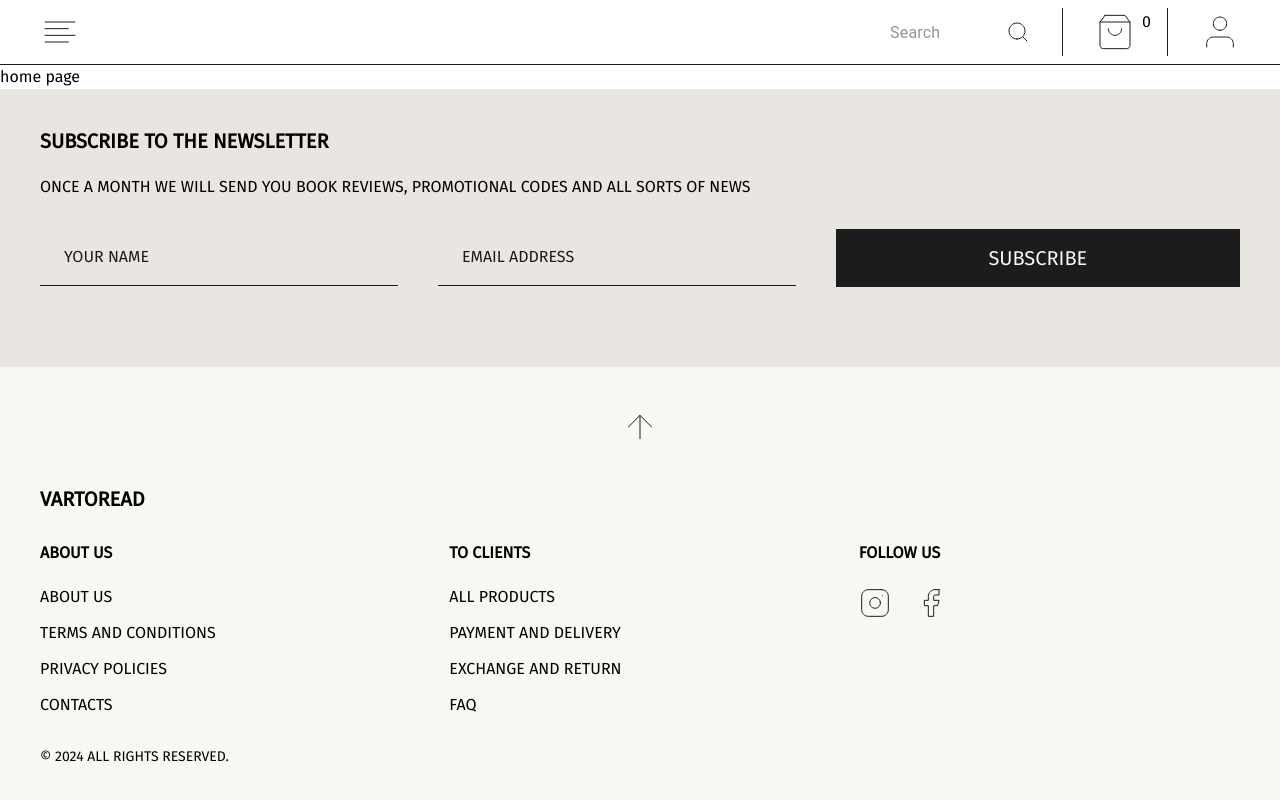
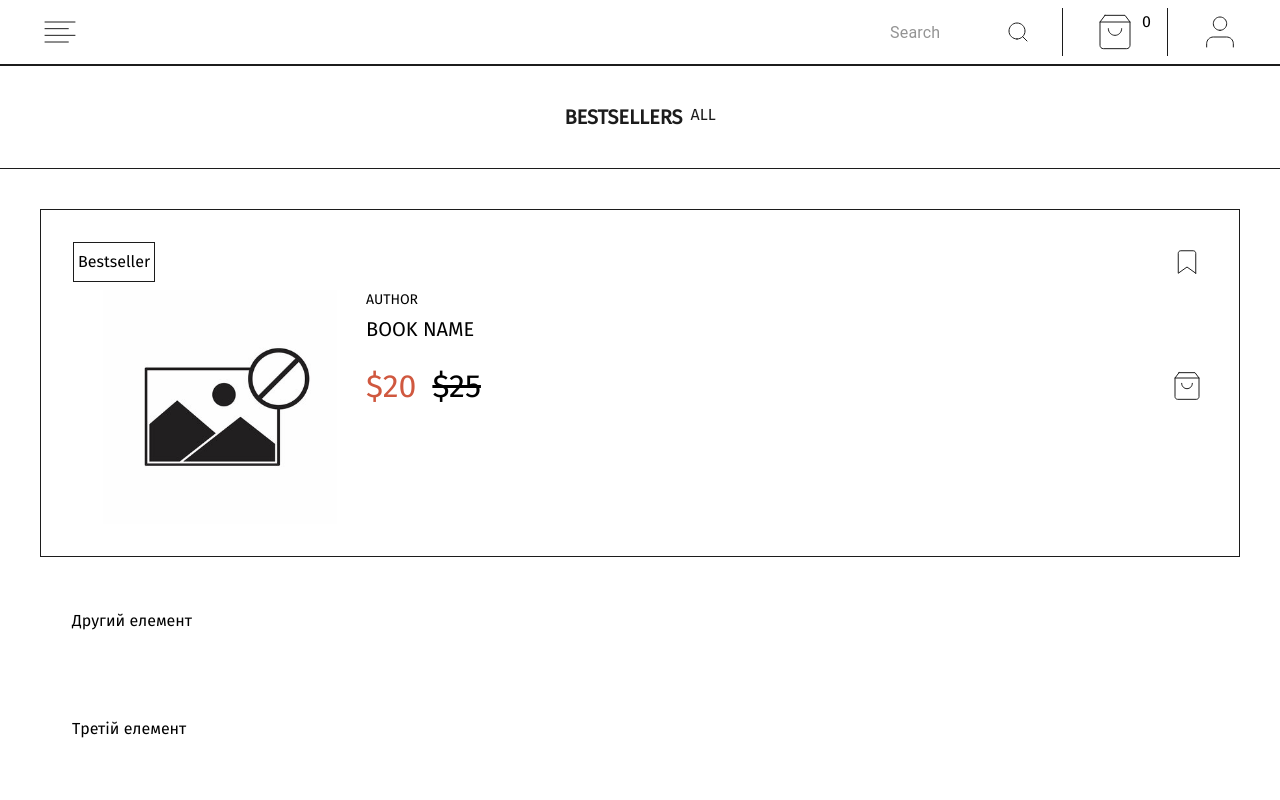
Before and after one commit to Ir-ra/read, a Next.js app: page / in a window 1280 px wide. Shown: the top 800 px of the page. Built offline with nearby package versions, Linux system fonts and the light colour scheme.

Commit message:
add section title and beatseller layout

```diff
--- /dev/null
+++ b/src/app/components/Bestsellers/Bestsellers.tsx
@@ -0,0 +1,112 @@
+import Link from "next/link";
+import Image from "next/image";
+
+import plug_book from "../../assets/img/plugs/plug_book.jpg";
+
+export const Bestsellers = () => {
+  const sale = true;
+  return (
+    <section className="px-6 pt-10 pb-20 tablet:px-10 tablet:pb-[62px]">
+      <ul className="desktop:grid desktop:grid-cols-2 desktop:gap-5">
+        <li className="desktop:col-span-1 desktop:row-span-2 mb-5 desktop:mb-0 p-4 tablet:p-8 border-Black border">
+          <div className="flex mb-2 justify-between">
+            <span className="px-1 py[2px]  border-Black border flex justify-center items-center">
+              Bestseller
+            </span>
+            <button
+              type="button"
+              className="border-none w-8 h-8 tablet:w-10 tablet:h-10 flex justify-center items-center"
+            >
+              <svg
+                xmlns="http://www.w3.org/2000/svg"
+                width="20"
+                height="24"
+                viewBox="0 0 20 24"
+                fill="none"
+              >
+                <path
+                  d="M18.75 23.25L10 17L1.25 23.25V3.25C1.25 2.58696 1.51339 1.95107 1.98223 1.48223C2.45107 1.01339 3.08696 0.75 3.75 0.75H16.25C16.913 0.75 17.5489 1.01339 18.0178 1.48223C18.4866 1.95107 18.75 2.58696 18.75 3.25V23.25Z"
+                  stroke="#1C1C1C"
+                  stroke-linecap="round"
+                  stroke-linejoin="round"
+                />
+              </svg>
+            </button>
+          </div>
+          <div className="flex">
+            <div className="relative px-4 tablet:px-[70px] desktop:px-[96px] desktop:py-4 w-32 h-36 tablet:w-[293px] tablet:h-[234px] desktop:w-[491px] desktop:h-[472px]">
+              <Image
+                src={plug_book}
+                alt="Unavailable Image"
+                layout="fill"
+                objectFit="contain"
+                objectPosition="center"
+                quality={100}
+              />
+            </div>
+            <div className="flex flex-col items-center gap-1 flex-1">
+              <div className="flex flex-col items-start gap-1 w-full">
+                <p className="text-xxxs tablet:text- xxs font-light uppercase">
+                  author
+                </p>
+                <p className="text-xs tablet:text-cartL uppercase font-normal h-12 target:h-[60px]">
+                  book name
+                </p>
+              </div>
+              <div className="flex justify-between items-center w-full">
+                <div className="flex items-start gap-3 flex-1 tablet:gap-4">
+                  {sale ? (
+                    <>
+                      <p className="text-m tablet:text-l uppercase font-normal text-AccentRed">
+                        $20
+                      </p>
+                      <p className="text-m tablet:text-l uppercase font-normal line-through">
+                        $25
+                      </p>
+                    </>
+                  ) : (
+                    <p className="text-m tablet:text-l uppercase font-normal">
+                      $25
+                    </p>
+                  )}
+                </div>
+                <button className="border-none w-8 h-8 tablet:w-10 tablet:h-10 flex justify-center items-center">
+                  <svg
+                    xmlns="http://www.w3.org/2000/svg"
+                    width="32"
+                    height="32"
+                    viewBox="0 0 32 32"
+                    fill="none"
+                  >
+                    <path
+                      d="M8 2.66666L4 8V26.6667C4 27.3739 4.28095 28.0522 4.78105 28.5523C5.28115 29.0524 5.95942 29.3333 6.66667 29.3333H25.3333C26.0406 29.3333 26.7189 29.0524 27.219 28.5523C27.719 28.0522 28 27.3739 28 26.6667V8L24 2.66666H8Z"
+                      stroke="#1C1C1C"
+                      stroke-linecap="round"
+                      stroke-linejoin="round"
+                    />
+                    <path
+                      d="M4 8H28"
+                      stroke="#1C1C1C"
+                      stroke-linecap="round"
+                      stroke-linejoin="round"
+                    />
+                    <path
+                      d="M21.3332 13.3333C21.3332 14.7478 20.7713 16.1044 19.7711 17.1046C18.7709 18.1048 17.4143 18.6667 15.9998 18.6667C14.5853 18.6667 13.2288 18.1048 12.2286 17.1046C11.2284 16.1044 10.6665 14.7478 10.6665 13.3333"
+                      stroke="#1C1C1C"
+                      stroke-linecap="round"
+                      stroke-linejoin="round"
+                    />
+                  </svg>
+                </button>
+              </div>
+            </div>
+          </div>
+        </li>
+        <li className="desktop:col-span-1 mb-5 desktop:mb-0 p-4 tablet:p-8">
+          Другий елемент
+        </li>
+        <li className="desktop:col-span-1 p-4 tablet:p-8">Третій елемент</li>
+      </ul>
+    </section>
+  );
+};
--- /dev/null
+++ b/src/app/components/SectionTitle/SectionTitle.tsx
@@ -0,0 +1,24 @@
+import Link from "next/link";
+
+interface SectionTitleProps {
+  title: string;
+  link: string;
+}
+
+export const SectionTitle: React.FC<SectionTitleProps> = ({ title, link }) => {
+  return (
+    <div className="flex justify-center items-center h-[104px] px-6 py-4 border-t border-b border-Black tablet:px-10 desktop:py-5">
+      <div className="flex">
+        <h2 className="text-xsx text-Black font-bold text-center uppercase tablet:text-sm desktop:text-l mr-2">
+          {title}
+        </h2>
+        <Link
+          href={link}
+          className="text-xxs text-Black uppercase font-light hover:font-bold active:font-bold"
+        >
+          all
+        </Link>
+      </div>
+    </div>
+  );
+};
--- a/src/app/page.tsx
+++ b/src/app/page.tsx
@@ -1,9 +1,12 @@
 import { Subscribe } from "./components/Subscribe/Subscribe";
+import { Bestsellers } from "./components/Bestsellers/Bestsellers";
+import { SectionTitle } from "./components/SectionTitle/SectionTitle";
 
 export default function Home() {
   return (
     <main className="">
-      <p>home page</p>
+      <SectionTitle title="bestsellers" link="#" />
+      <Bestsellers />
       <Subscribe />
     </main>
   );
--- a/tailwind.config.ts
+++ b/tailwind.config.ts
@@ -38,6 +38,7 @@ const config: Config = {
         m: ['24px', '32px'],
         l: ['32px', '40px'],
         xl: ['96px', '104px'],
+        cartL: ["20px", '30px']
       },
 
       screens: {
```
Also changed, not shown: src/app/assets/img/plugs/plug_book.jpg (added).
